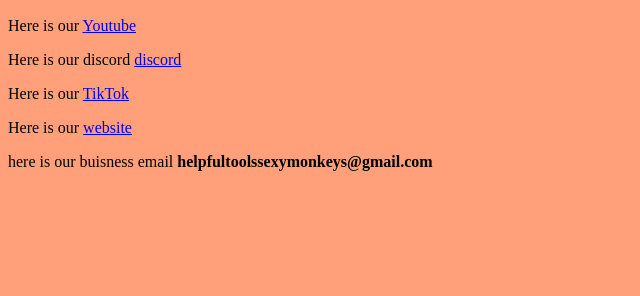
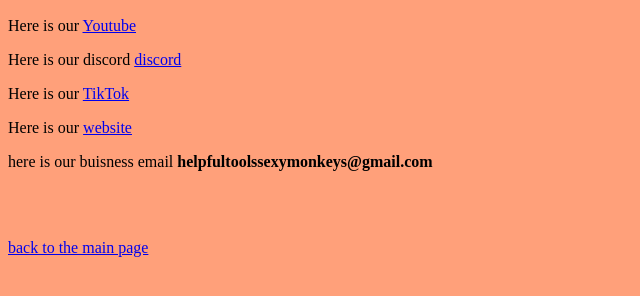
Before and after one commit to Codernation1/Socials, a plain HTML site: page index.html in a window 1280 px wide. Shown: the part 456-752 px from the top of the page, without its empty margins (0-640 px from the left). Drawn offline with Linux system fonts and the light colour scheme.

Commit message:
Update index.html

```diff
--- a/index.html
+++ b/index.html
@@ -16,5 +16,8 @@
         <p>Here is our <a href="https://www.tiktok.com/@thesexymonkeysyt22" target="_Blank">TikTok</a></p>
         <p>Here is our <a href="https://codernation1.github.io/TheSexyMonkeys.com/" target="_blank">website</a></p>
         <p>here is our buisness email <b>helpfultoolssexymonkeys@gmail.com</b></p>
+	    <br>
+	    <br>
+	    <p><a href="https://codernation1.github.io/Main/">back to the main page</a></p>
     </body>
 </html>
```
